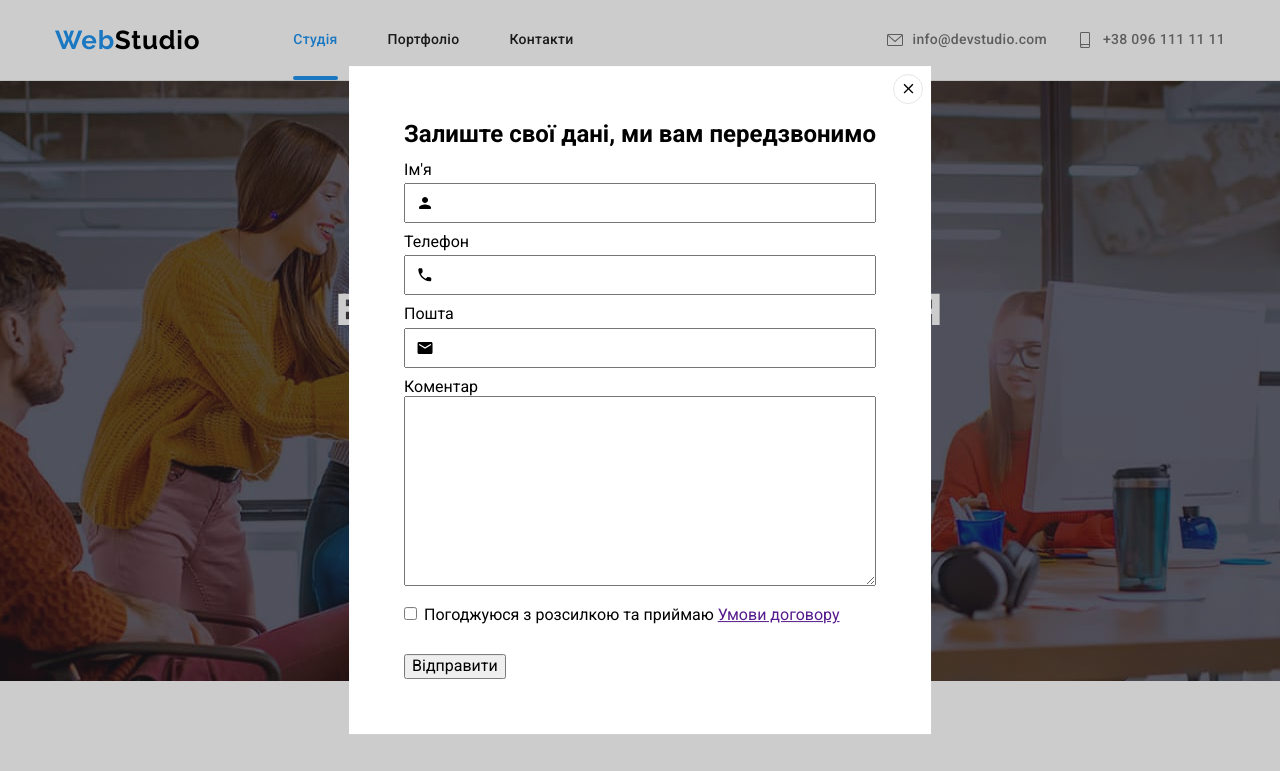
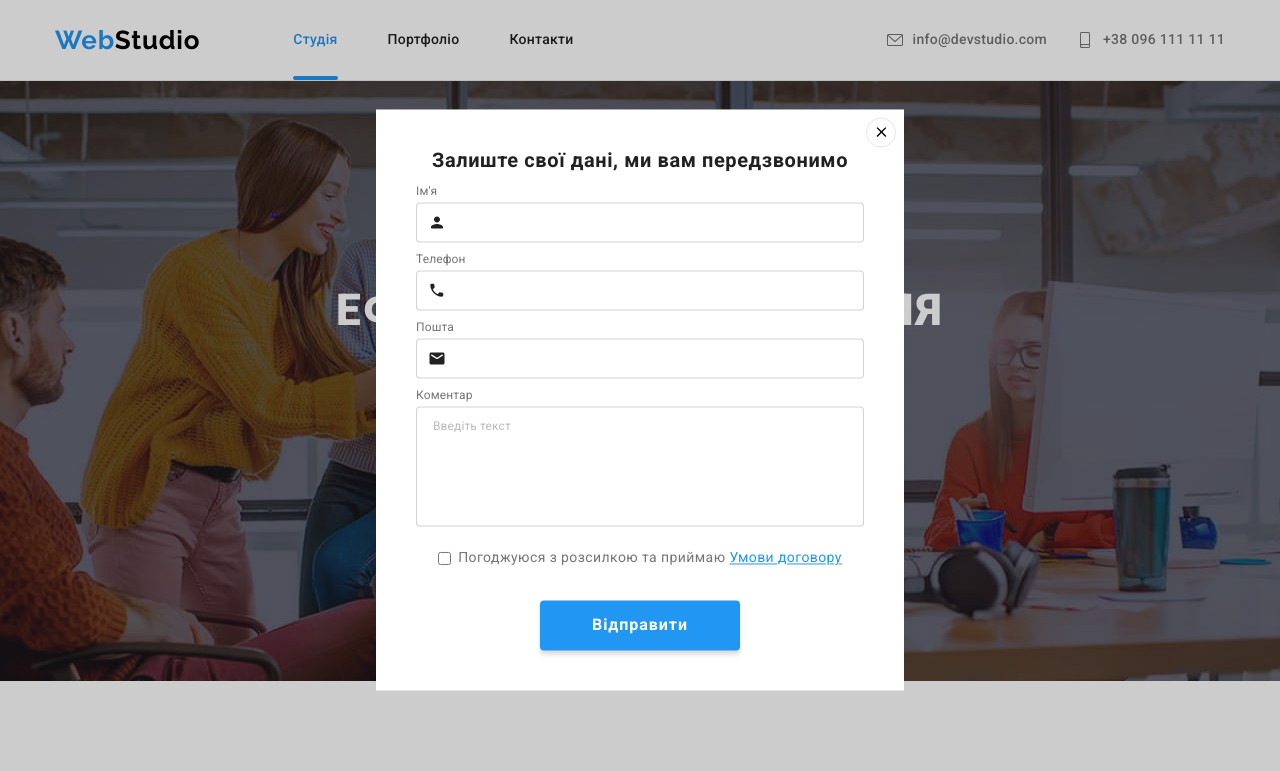
Before and after one commit to shadberry22/goit-markup-hw-06, a plain HTML site: page index.html in a window 1280 px wide. Both pictures are taken after a click on the button "Замовити послугу". Shown: the top 771 px of the page. Drawn offline with nearby package versions, Linux system fonts and the light colour scheme.

Commit message:
Makes corrections

```diff
--- a/css/styles.css
+++ b/css/styles.css
@@ -714,9 +714,14 @@ img {
   border: 1px solid rgba(255, 255, 255, 0.3);
   border-radius: 4px;
   background-color: transparent;
+
+  font-size: 16px;
+  line-height: 1.25;
+  letter-spacing: 0.03em;
+  color: rgba(255, 255, 255, 0.6);
 }
 
-.subscribe-field[placeholder] {
+.subscribe-field::placeholder {
   font-size: 16px;
   line-height: 1.25;
   letter-spacing: 0.03em;
@@ -779,13 +784,13 @@ img {
   position: absolute;
   top: 50%;
   left: 50%;
+  padding-top: 40px;
+  padding-bottom: 40px;
 
   transform: translate(-50%, -50%) scale(1);
   transition: transform var(--transition-time) var(--transition-function);
 
-  padding: 15px;
   min-width: 528px;
-  min-height: 581px;
 
   background-color: var(--main-white-color);
 }
@@ -825,11 +830,19 @@ img {
 
 /* -----Request Form----- */
 .request-form {
-  padding: 40px;
+ width: 448px;
+ margin: 0 auto;
  }
 
 .request-title {
   margin-bottom: 12px;
+
+  font-weight: 700;
+  font-size: 20px;
+  line-height: 23px;
+  text-align: center;
+  letter-spacing: 0.03em;
+  color: var(--main-color) ;
   }
 
 .request-fieldset {
@@ -846,6 +859,11 @@ img {
 
 .request-field-title {
   margin-bottom: 4px;
+
+  font-size: 12px;
+  line-height: 1.17;
+  letter-spacing: 0.01em;
+  color: var(--text-gray-color);
   }
 
 .input-svg-wrap {
@@ -853,9 +871,29 @@ img {
 }
 
   .request-field {
+  width: 100%;
   height: 40px;
-  padding: 11px; 12px;
-  width: 100%;
+  padding: 11px 42px;
+
+  border: 1px solid rgba(33, 33, 33, 0.2);
+  border-radius: 4px;
+  outline: none;
+  cursor: pointer;
+
+  font-size: 14px;
+  line-height: 1.71;
+  letter-spacing: 0.03em;
+  color: var(--text-gray-color);
+  }
+
+  .request-field:hover,
+  .request-field:focus {
+    border: 1px solid var(--accent-color);
+  }
+
+  .request-field:hover + .request-icon,
+  .request-field:focus + .request-icon {
+    fill: var(--accent-color);
   }
 
 .request-icon {
@@ -863,6 +901,7 @@ img {
   bottom: 50%;
   left: 12px;
   transform: translateY(50%);
+  fill: var(--main-color);
   }
 
   .request-comment-wrap {
@@ -872,10 +911,45 @@ img {
 .request-comment-title {
   display: flex;
   flex-direction: column;
+
+  font-size: 12px;
+  line-height: 1.17;
+  letter-spacing: 0.01em;
+  color: var(--text-gray-color);
+}
+
+.request-comment-area::placeholder {
+  font-size: 12px;
+  line-height: 1.17;
+  letter-spacing: 0.01em;
+  color: rgba(117, 117, 117, 0.5);
+}
+
+.request-comment-area {
+  height: 120px;
+  padding: 12px 16px;
+  margin-top: 4px;
+  border: 1px solid rgba(33, 33, 33, 0.2);
+  border-radius: 4px;
+  outline: none;
+  resize: none;
+
+  font-size: 14px;
+  line-height: 1.71;
+  letter-spacing: 0.03em;
+  color: var(--text-gray-color);
+  cursor: pointer;
+}
+
+.request-comment-area:hover,
+.request-comment-area:focus {
+  border: 1px solid var(--accent-color);
 }
 
 .request-checkbox-wrap {
   margin-bottom: 30px;
+  display: flex;
+  justify-content: center;
 }
 
 .request-checkbox {
@@ -883,7 +957,35 @@ img {
   }
 
 .request-checkbox-title {
+  font-size: 14px;
+  line-height: 1.71;
+  letter-spacing: 0.03em;
+  color: var(--text-gray-color);
+}
+
+.request-checkbox-title a {
+  color: var(--accent-color);
 }
 
 .request-button {
+  padding: 10px;
+  min-width: 200px;
+  height: 50px;
+
+  font-weight: 700;
+  font-size: 16px;
+  line-height: 1.88px;
+  letter-spacing: 0.06em;
+  color: var(--main-white-color);
+
+  background: var(--accent-color);
+  box-shadow: 0px 4px 4px rgba(0, 0, 0, 0.15);
+  border-radius: 4px;
+  border: none;
+  cursor:pointer;
 }
+
+.request-button-wrap {
+  display: flex;
+  justify-content: center;
+}
--- a/index.html
+++ b/index.html
@@ -510,7 +510,7 @@
 
         <!-- Request Form -->
         <form name="request_form" class="request-form">
-          <h2 class="request-title">Залиште свої дані, ми вам передзвонимо</h2>
+          <p class="request-title">Залиште свої дані, ми вам передзвонимо</p>
 
           <ul class="request-fieldset list">
             <li class="request-field-wrap">
@@ -546,9 +546,7 @@
             </li>
 
             <li class="request-field-wrap">
-              <label
-                for="request-email"
-                class="request-field-title"
+              <label for="request-email" class="request-field-title"
                 >Пошта</label
               >
               <div class="input-svg-wrap">
@@ -568,8 +566,9 @@
           <div class="request-comment-wrap">
             <label for="request-comment" class="request-comment-title"
               >Коментар<textarea
+                class="request-comment-area"
                 id="request-comment"
-                rows="10"
+                placeholder="Введіть текст"
               ></textarea>
             </label>
           </div>
@@ -580,15 +579,16 @@
               type="checkbox"
               name="checkbox"
               id="request-checkbox"
-            /><label
-              for="request-checkbox"
-              class="request-checkbox-title"
+            /><span request-checkbox-icon></span
+            ><label for="request-checkbox" class="request-checkbox-title"
               >Погоджуюся з розсилкою та приймаю
               <span><a href="">Умови договору</a></span></label
             >
           </div>
 
-          <button class="request-button" type="submit">Відправити</button>
+          <div class="request-button-wrap">
+            <button class="request-button" type="submit">Відправити</button>
+          </div>
         </form>
       </div>
     </div>
```
Also changed, not shown: portfolio.html (+6 -6 lines). Lines whose indentation alone changed are shown as unchanged.
